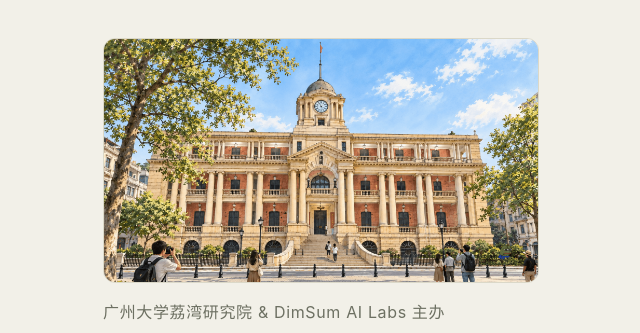
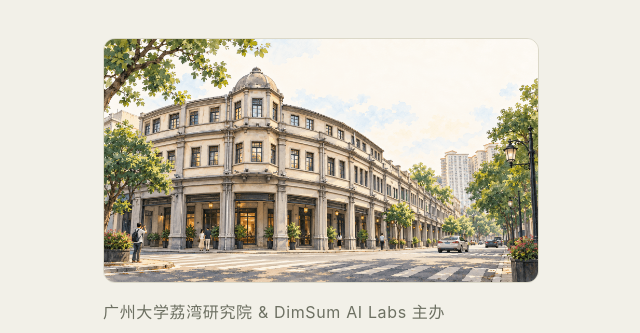
Before and after one commit to NonceGeek/h5-survey, a website built with Vite: page index.html in a window 1280 px wide. Shown: the top 333 px of the page, without its empty margins (319-959 px from the left). Built offline with nearby package versions, Linux system fonts and the light colour scheme.

Commit message:
update with newest banner

```diff
--- a/index.html
+++ b/index.html
@@ -11,7 +11,7 @@
 <body>
   <div class="container">
     <header class="survey-header">
-      <img src="/banner-2.png" alt="荔湾历史建筑文化信息征集" class="survey-banner" />
+      <img src="/banner.png" alt="荔湾历史建筑文化信息征集" class="survey-banner" />
       <p class="host">广州大学荔湾研究院 & DimSum AI Labs 主办</p>
       <h1>荔湾历史建筑<br />文化信息征集</h1>
       <div class="pills">
```
